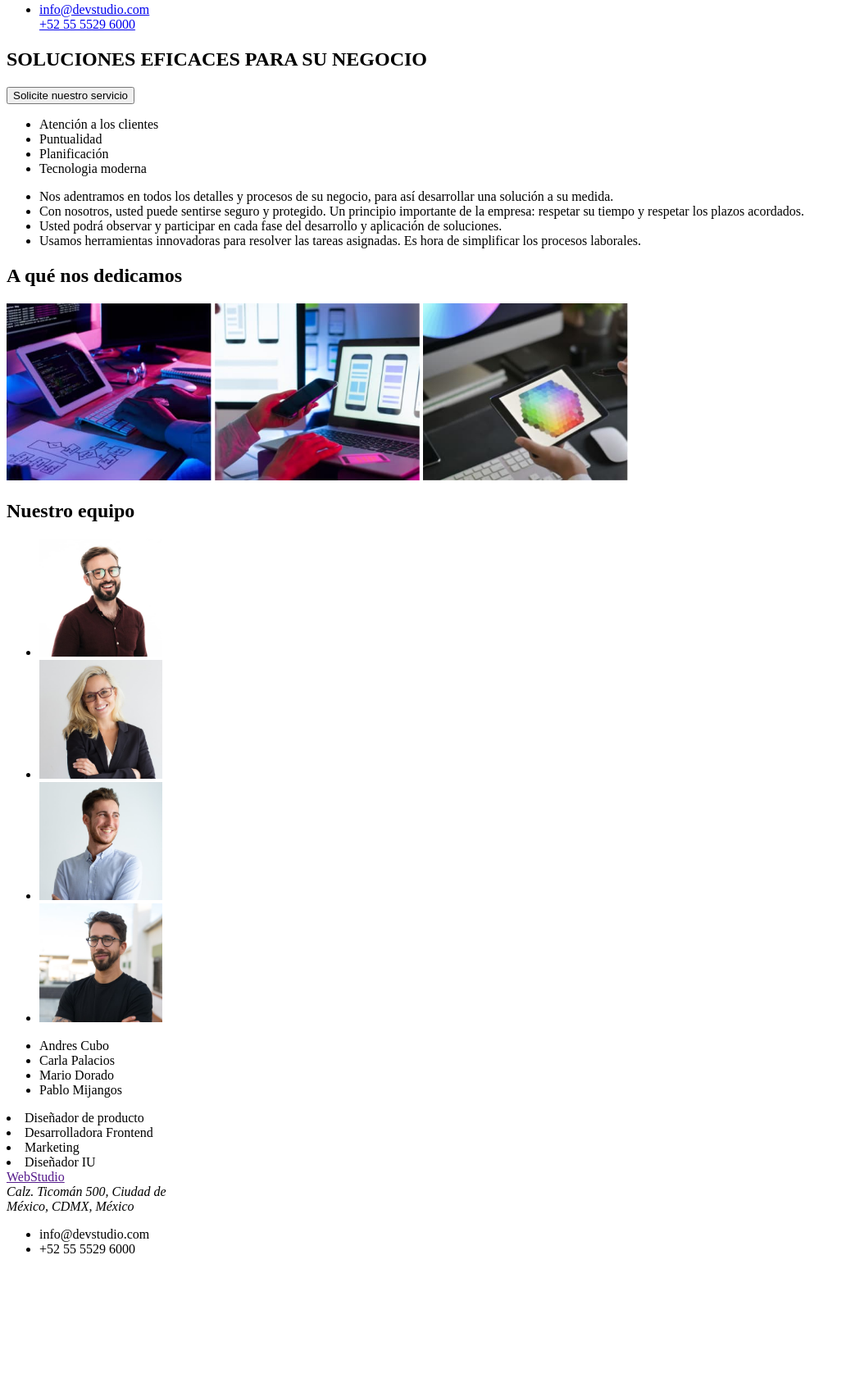
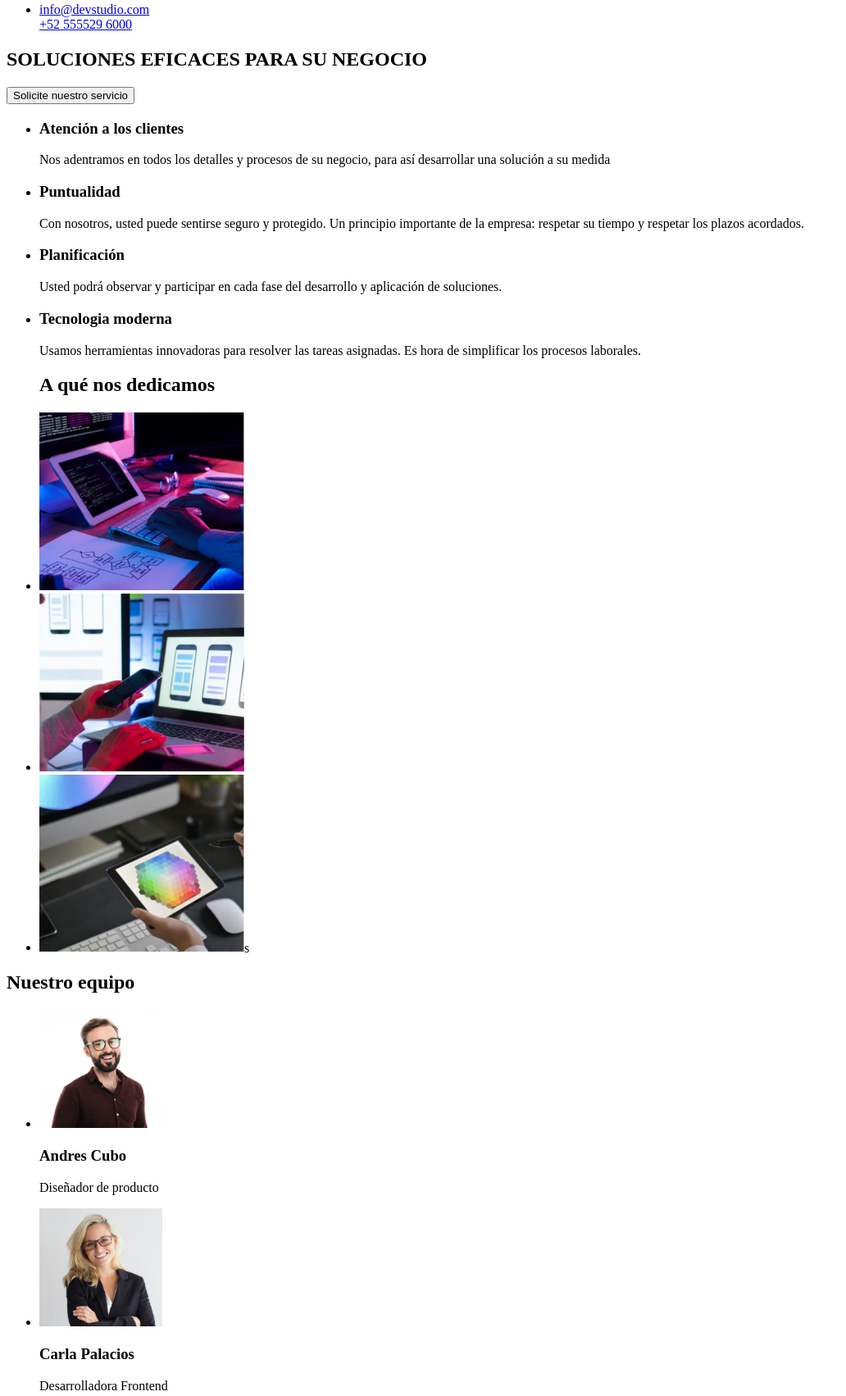
Before and after one commit to Andresmiranda94/goit-markup-hw-01, a plain HTML site: page index.html in a window 1280 px wide. Shown: the part 109-1812 px from the top of the page at 82% size, without its empty margins (0-1032 px from the left). Before the commit the page ends 1658 px from the top, so only its background shows below. Drawn offline with Linux system fonts and the light colour scheme.

Commit message:
Update index.html

```diff
--- a/index.html
+++ b/index.html
@@ -13,20 +13,15 @@
         <nav>
             <a href="">WebStudio</a>
             <ul>
-                <li> <a href="/Estudio">Estudio</a>
-                </li>
-                <li>
-                    <a href="/Portafolio">Portafolio</a>
-                </li>
-                <li>
-                    <a href="/Contactos">Contactos</a>
-                </li>
+                <li><a href="/Estudio">Estudio</a></li>
+                <li><a href="/Portafolio">Portafolio</a></li>
+                <li><a href="/Contactos">Contactos</a></li>
             </ul>
         </nav>
         <ul>
-            <li><a href="mailto:">info@devstudio.com</a></li>
-            <il><a href="tel:+">+52 55 5529 6000</a></li>
-                </li>
+            <li><a href="mailto:info@devstudio.com">info@devstudio.com</a></li>
+            <il><a href="tel:+525555296000">+52 555529 6000</a></li>
+        </ul>
 
     </header>
     <main>
@@ -37,59 +32,72 @@
         <section class="Sección secundaria"></section>
         <h2 hidden>Nuestro valores</h2>
         <ul class="Nuestros valores">
-            <li>Atención a los clientes</li>
-            <li>Puntualidad</li>
-            <li>Planificación</li>
-            <li>Tecnologia moderna</li>
+            <li>
+                <h3>Atención a los clientes</h3>
+                <p>Nos adentramos en todos los detalles y procesos de su negocio,
+                    para así desarrollar una solución a su medida</p>
+            </li>
+            <li>
+                <h3>Puntualidad</h3>
+                <p>Con nosotros, usted puede sentirse seguro y protegido. Un
+                    principio importante de la empresa: respetar su tiempo y respetar
+                    los plazos acordados.</p>
+            </li>
+            <li>
+                <h3>Planificación</h3>
+                <p> Usted podrá observar y participar en cada fase del desarrollo y
+                    aplicación de soluciones.</p>
+            </li>
+            <li>
+                <h3>Tecnologia moderna</h3>
+                <p>Usamos herramientas innovadoras para resolver las tareas
+                    asignadas. Es hora de simplificar los procesos laborales.</p>
+            </li>
         </ul>
-        <ul class="Explicación">
-            <li>Nos adentramos en todos los detalles y procesos de su negocio,
-                para así desarrollar una solución a su medida.</li>
-            <li> Con nosotros, usted puede sentirse seguro y protegido. Un
-                principio importante de la empresa: respetar su tiempo y respetar
-                los plazos acordados.</li>
-            <li> Usted podrá observar y participar en cada fase del desarrollo y
-                aplicación de soluciones.</li>
-            <li> Usamos herramientas innovadoras para resolver las tareas
-                asignadas. Es hora de simplificar los procesos laborales.</li>
-        </ul>
+        </section>
         <section class="Dedicamos">
-            <h2>A qué nos dedicamos</h2>
-            <img src="Imagen/imagen1.jpg" alt="Trading" width="250" />
-            <img src="Imagen/imagen2.jpg" alt="Diseños de apliaciones" width="250" />
-            <img src="Imagen/imagen3.jpg" alt="Gamas de colores" width="250" />
+            <ul>
+                <h2>A qué nos dedicamos</h2>
+                <li><img src="Imagen/imagen1.jpg" alt="Trading" width="250" /></li>
+                <li><img src="Imagen/imagen2.jpg" alt="Diseños de apliaciones" width="250" /></li>
+                <li><img src="Imagen/imagen3.jpg" alt="Gamas de colores" width="250" />s</li>
+            </ul>
         </section>
         <section class="Nuestro equipo">
             <h2>Nuestro equipo</h2>
             <ul class="Fotos">
-                <li> <img src="Imagen/Andres.jpg" alt="Andres" width="150" /> </li>
-                <li><img src="Imagen/Carla.jpg" alt="Carla" width="150" /></li>
-                <li> <img src="Imagen/Mario.jpg" alt="Mario" width="150" /></li>
-                <li> <img src="Imagen/Pablo.jpg" alt="Mario" width="150" /></li>
-            </ul>
-            <ul class="Nomres">
-                <li>Andres Cubo</li>
-                <li>Carla Palacios</li>
-                <li>Mario Dorado</li>
-                <li>Pablo Mijangos</li>
-            </ul>
-            <ul class="Profesiones"></ul>
-            <li>Diseñador de producto</li>
-            <li>Desarrolladora Frontend</li>
-            <li>Marketing</li>
-            <li>Diseñador IU</li>
+                <li>
+                    <img src="Imagen/Andres.jpg" alt="Andres" width="150" />
+                    <h3>Andres Cubo</h3>
+                    <p>Diseñador de producto</p>
+                </li>
+                <li>
+                    <img src="Imagen/Carla.jpg" alt="Carla" width="150" />
+                    <h3>Carla Palacios</h3>
+                    <p>Desarrolladora Frontend</p>
+                </li>
+                <li>
+                    <img src="Imagen/Mario.jpg" alt="Mario" width="150" />
+                    <h3>Mario Dorado</h3>
+                    <p>Marketing</p>
+                </li>
+                <li>
+                    <img src="Imagen/Pablo.jpg" alt="Mario" width="150" />
+                    <h3>Pablo Mijangos</h3>
+                    <p>Diseñador IU</p>
+                </li>
         </section>
     </main>
     <footer>
         <a href="">WebStudio</a>
         <address>
             Calz. Ticomán 500, Ciudad de <br />
-            México, CDMX, México<br />
+            México, CDMX, México
+            <ul>
+                <li><a href="mailto:info@devstudio.com"></a> info@devstudio.com </li>
+                <li><a href="tel:+525555296000"></a> +52 55 5529 6000</li>
+            </ul>
         </address>
-        <ul>
-            <li>info@devstudio.com </li>
-            <li> +52 55 5529 6000</li>
-        </ul>
     </footer>
 </body>
 
```
